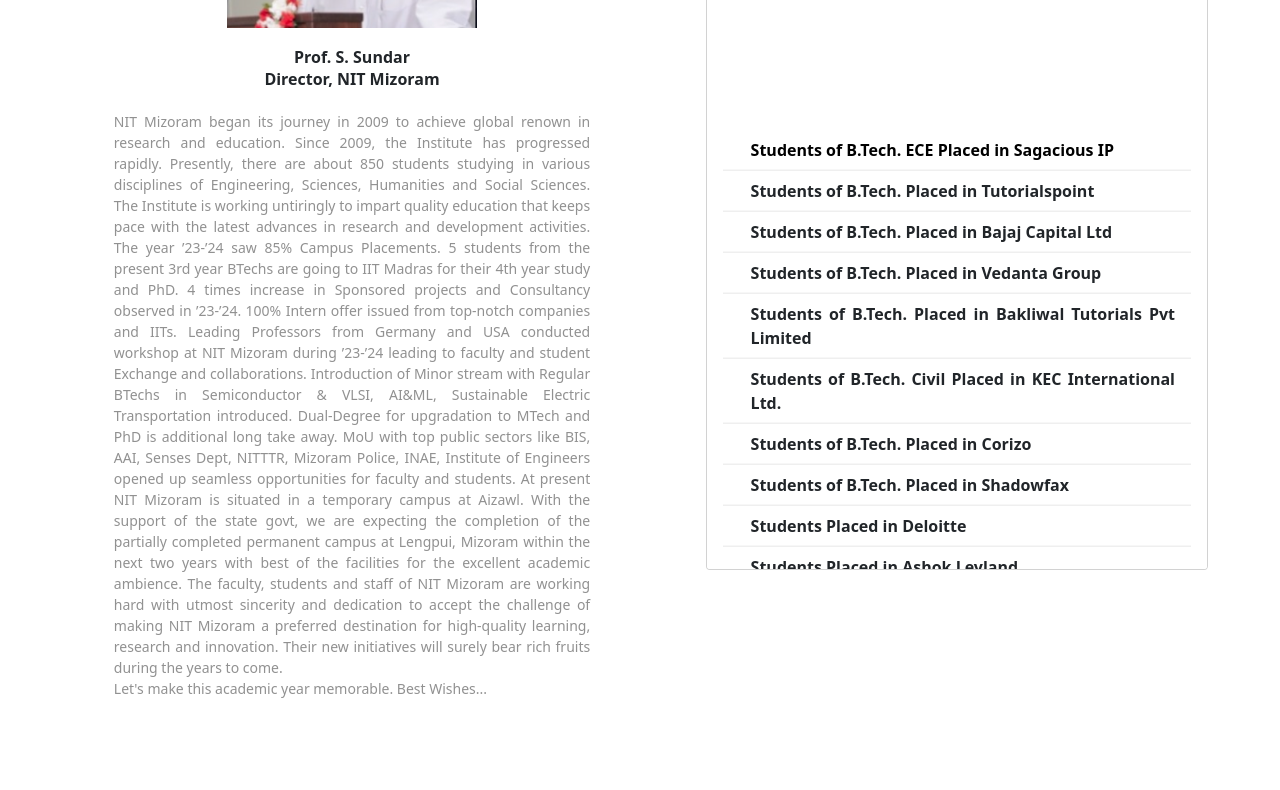
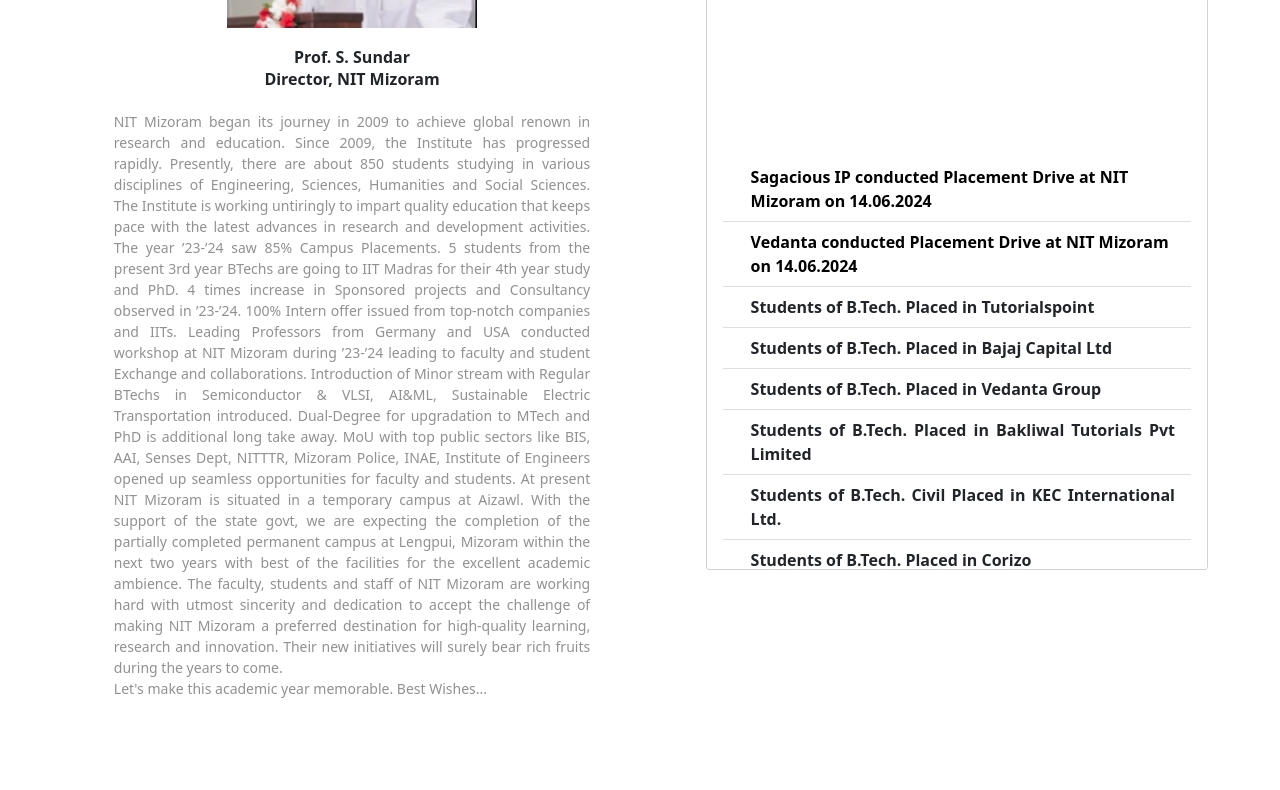
Before and after one commit to NIT-MZ/TNP-Web, a React (Create React App) app: page / in a window 1280 px wide. Shown: the part 1140-1930 px from the top of the page. Built offline with nearby package versions, Linux system fonts and the light colour scheme.

Commit message:
placementdrive

```diff
--- a/src/components/NewsandEvents.js
+++ b/src/components/NewsandEvents.js
@@ -26,7 +26,18 @@ const NewsandEvents = () => {
                       rel="noreferrer"
                       target="_blank"
                     >
-                      Students of B.Tech. ECE Placed in Sagacious IP
+                      Sagacious IP conducted Placement Drive at NIT Mizoram on
+                      14.06.2024
+                    </a>
+                  </li>
+                  <li className="list-group-item d-flex justify-content-between align-items-center">
+                    <a
+                      href="https://www.linkedin.com/posts/training-and-placement-cell-nit-mizoram_campusplacements-oncampus-campusrecruitment-activity-7187132863744487424-9V8V?utm_source=share&utm_medium=member_desktop"
+                      rel="noreferrer"
+                      target="_blank"
+                    >
+                      Vedanta conducted Placement Drive at NIT Mizoram on
+                      14.06.2024
                     </a>
                   </li>
 
```
